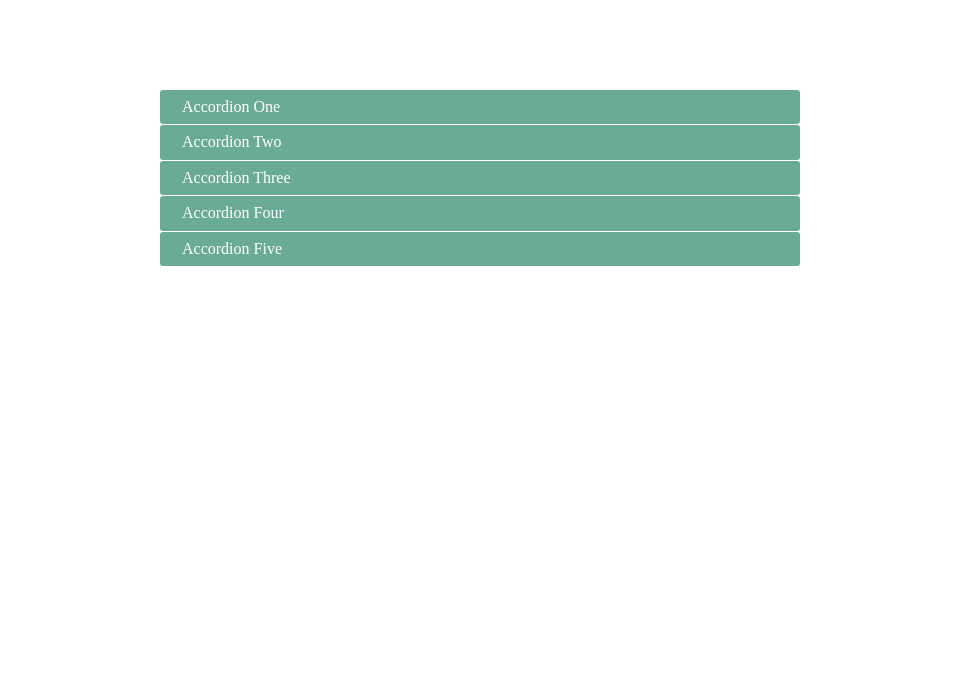
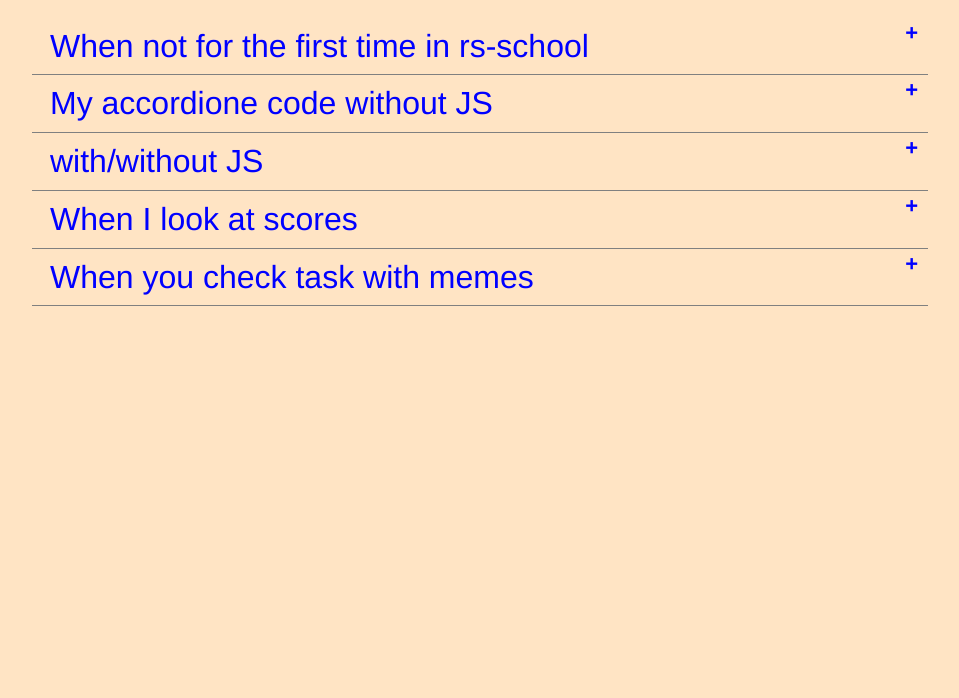
Before and after one commit to IuriiShvedov/cssBayan, a plain HTML site: page cssBayan/index.html in a window 1280 px wide. Shown: the part 102-800 px from the top of the page, without its empty margins (160-1119 px from the left). Drawn offline with Linux system fonts and the light colour scheme.

Commit message:
feat: add images and icons(Sun, Mar 12, 2023 05:42:32 PM)

```diff
--- a/cssBayan/index.html
+++ b/cssBayan/index.html
@@ -14,30 +14,31 @@
     <main>
         <section>
             <div class="container">
+                <h1 class="head-title">CSS Bayan</h1>
                 <input type="checkbox" id="title1" />
-                <label for="title1">Accordion One</label>
+                <label for="title1">When not for the first time in rs-school </label>
                 <div class="content">
-                    <p>Your content goes here.</p>
+                    <img src="mem1.jpg" alt="meme">
                 </div>
                 <input type="checkbox" id="title2" />
-                <label for="title2">Accordion Two</label>
+                <label for="title2">My accordione code without JS</label>
                 <div class="content">
-                    <p>Your content goes here.</p>
+                    <img src="mem2.jpeg" alt="meme">
                 </div>
                 <input type="checkbox" id="title3" />
-                <label for="title3">Accordion Three</label>
+                <label for="title3">with/without JS</label>
                 <div class="content">
-                    <p>Your content goes here.</p>
+                    <img src="mem3.jpg" alt="meme">
                 </div>
                 <input type="checkbox" id="title4" />
-                <label for="title4">Accordion Four</label>
+                <label for="title4">When I look at scores</label>
                 <div class="content">
-                    <p>Your content goes here.</p>
+                    <img src="mem4.jpg" alt="meme">
                 </div>
                 <input type="checkbox" id="title5" />
-                <label for="title5">Accordion Five</label>
+                <label for="title5">When you check task with memes</label>
                 <div class="content">
-                    <p>Your content goes here.</p>
+                    <img src="mem5.jpg" alt="meme">
                 </div>
             </div>
         </section>
--- a/cssBayan/styles.css
+++ b/cssBayan/styles.css
@@ -1,7 +1,13 @@
+body {
+background-color: #ffe4c4;
+font-family:'Franklin Gothic Medium', 'Arial Narrow', Arial, sans-serif;
+}
+
 .container {
     margin: 0 auto;
-    width: 50%;
-    margin-top: 15%;
+    max-width: 70vw;
+    cursor: pointer;
+    transition: ease 1s;
 }
 
 input {
@@ -10,31 +16,51 @@ input {
 
 label {
     display: block;
-    padding: 8px 22px;
-    margin: 0 0 1px 0;
+    padding: 10px 18px;
+    border-bottom-style: solid;
+    border-bottom-color: grey;
+    border-bottom-width: 1px;
     cursor: pointer;
-    background: #6AAB95;
-    border-radius: 3px;
-    color: #FFF;
-    transition: ease .5s;
+    color:blue;
+    transition: ease 1s;
+    font-size: 2em;
+    position: relative;
 }
 
 label:hover {
-    background: #4E8774;
-}
-
-.content {
-    background: #E2E5F6;
-    padding: 10px 25px;
-    border: 1px solid #A7A7A7;
-    margin: 0 0 1px 0;
-    border-radius: 3px;
+    color: black;
 }
 
 input + label + .content {
     display: none;
+    transition: ease 1s;
 }
 
 input:checked + label + .content {
     display: block;
 }
+
+label::after {
+    content: '+';
+    font-size: 22px;
+    font-weight: bold;
+    position: absolute;
+    right: 10px;
+    top: 2px;
+}
+
+input:checked + label::after {
+    content: '-';
+    right: 14px;
+    top: 3px;
+}
+
+img {
+    max-width: 100%;
+    height: auto;
+}
+
+.head-title {
+    font-size: 3em;
+    font-weight: bold;
+}
```
Also changed, not shown: cssBayan/mem1.jpg (added), cssBayan/mem2.jpeg (added), cssBayan/mem3.jpg (added), cssBayan/mem4.jpg (added), cssBayan/mem5.jpg (added).
